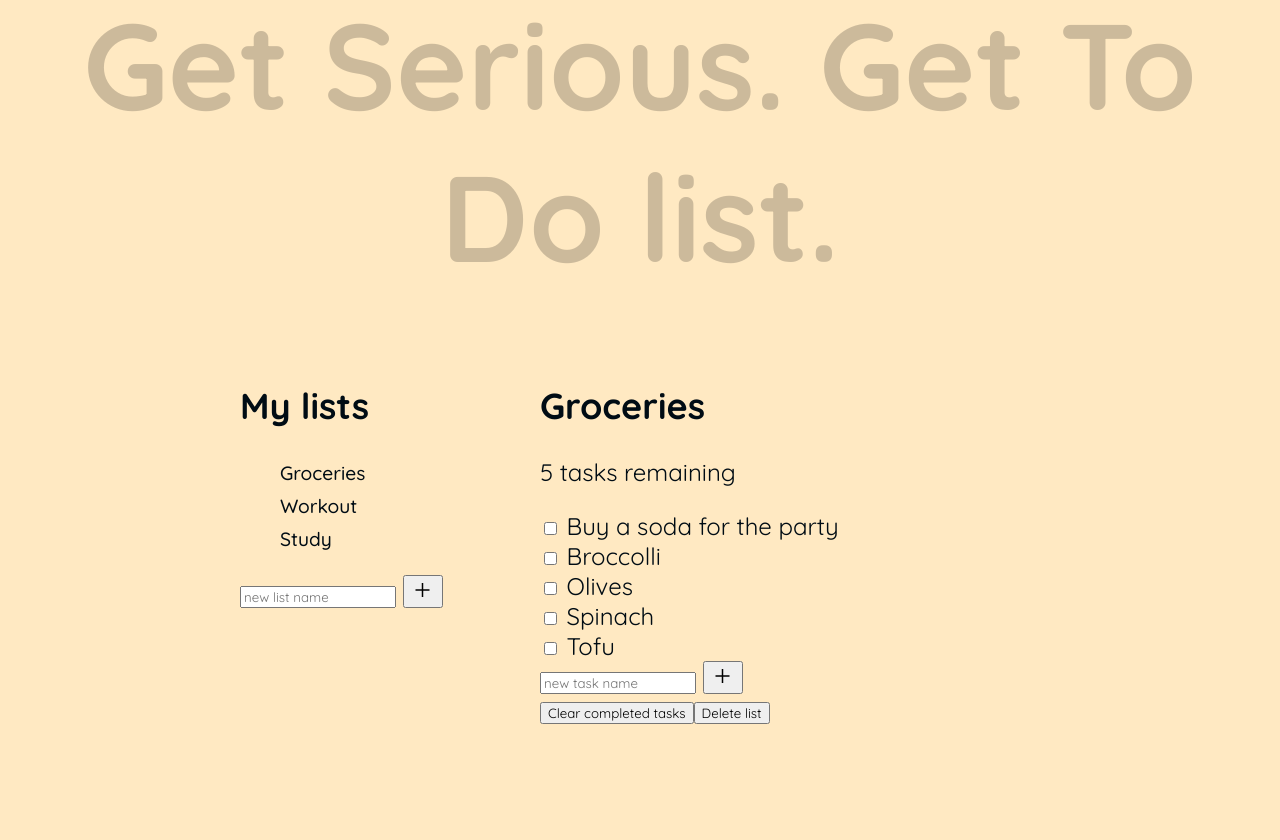
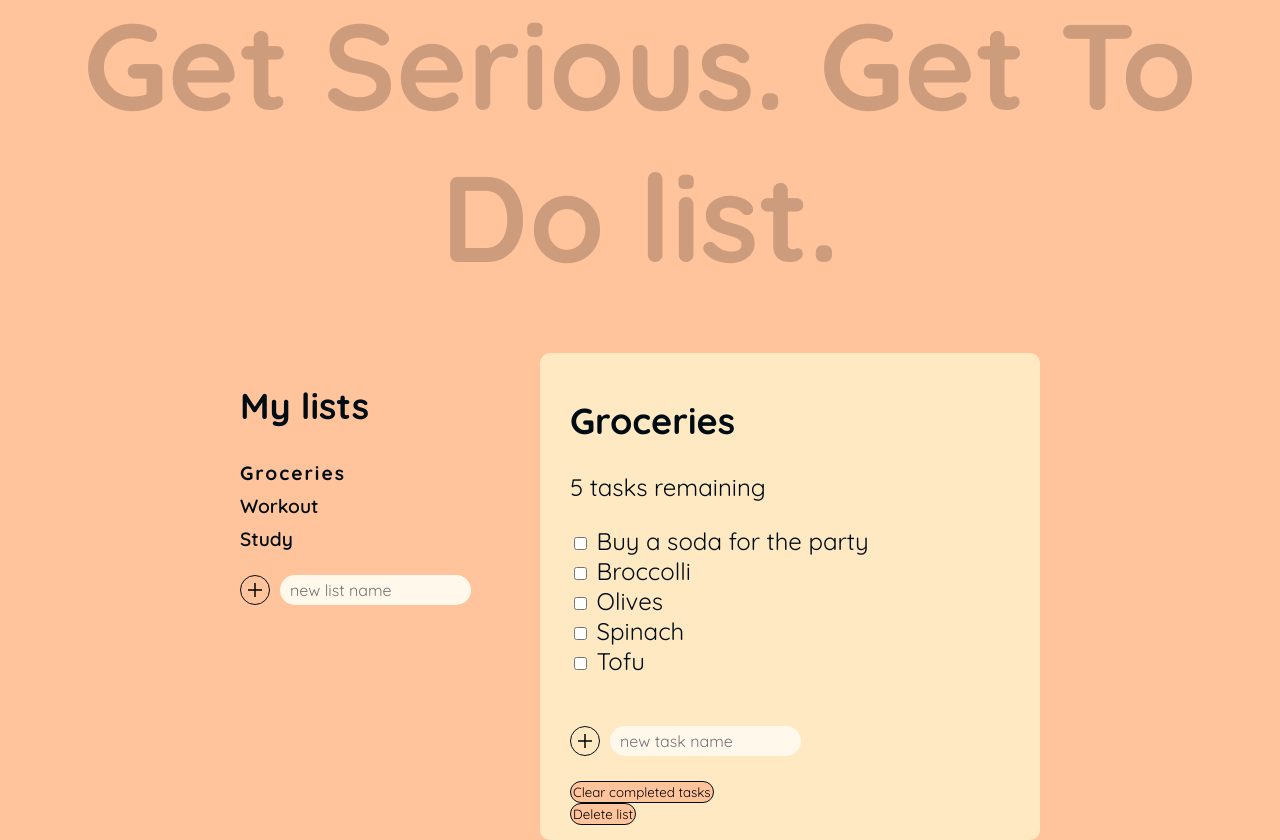
Before and after one commit to WWILLDDI/TO-DO-app, a plain HTML site: page index.html in a window 1280 px wide. Before the commit the page ends 800 px from the top, so only its background shows below. Drawn offline with nearby package versions, Linux system fonts and the light colour scheme.

Commit message:
Fix and change

```diff
--- a/index.html
+++ b/index.html
@@ -21,7 +21,7 @@
     />
     <style>
       .material-symbols-outlined {
-        font-variation-settings: 'FILL' 0, 'wght' 400, 'GRAD' 0, 'opsz' 48;
+        font-variation-settings: "FILL" 0, "wght" 400, "GRAD" 0, "opsz" 48;
       }
     </style>
   </head>
@@ -99,10 +99,10 @@
           <!-- /task-5 -->
         </div>
         <div class="new-task-creator">
-          <form action="">
+          <form action="" class="task-form">
             <input
               type="text"
-              class="new list"
+              class="new task"
               placeholder="new task name"
               aria-label="new task name"
             />
--- a/style.css
+++ b/style.css
@@ -1,10 +1,10 @@
-@import url('https://fonts.googleapis.com/css2?family=Quicksand&display=swap');
+@import url("https://fonts.googleapis.com/css2?family=Quicksand&display=swap");
 
 :root {
-  --color-primary: #ffe9c2;
+  --color-primary: #ffc49b;
+  --color-secondary: #ffe9c2;
+  --color-tertiary: #fff8eb;
   --color-text: #000c14;
-  /* --color-light: #fff8eb; */
-  --color-dark: #ffc49b;
   --color-warn: #cc5500;
   --color-blue: #adb6c4;
 }
@@ -18,16 +18,16 @@
 
 body {
   margin: 0;
-  font-family: 'Quicksand', sans-serif;
+  font-family: "Quicksand", sans-serif;
   font-weight: 400;
   font-size: 1.5rem;
   background-color: var(--color-primary);
-  color: #000c14;
+  color: var(--color-text);
 
   display: grid;
   grid:
-    'header header header header' auto
-    '...... lists active ......' auto /
+    "header header header header" auto
+    "...... lists active ......" auto /
     1fr minmax(100px, 300px) minmax(250px, 500px) 1fr;
 }
 
@@ -46,11 +46,77 @@ body {
 
 .task-list {
   font-size: 1.2rem;
-  font-weight: 500;
+  font-weight: 600;
   line-height: 1.7;
+  padding-left: 0;
   list-style: none;
+}
+
+form {
+  display: flex;
+}
+
+.material-symbols-outlined {
+  height: 24px;
+  width: 24px;
+}
+
+.btn,
+.btn.task {
+  display: flex;
+  cursor: pointer;
+  background-color: var(--color-primary);
+  border-radius: 100px;
+  padding: 2px 2px;
+  margin-right: 10px;
+  border: 1px solid #000c14;
+  justify-content: center;
+
+  transition: all 0.3s;
+}
+
+.btn.task {
+  background-color: var(--color-secondary);
+}
+
+.btn:hover {
+  background-color: var(--color-tertiary);
+}
+
+.new {
+  background: transparent;
+  background-color: var(--color-tertiary);
+  border: none;
+  border-radius: 50px;
+  padding: 5px 10px;
+  /* font-size: 1.2rem; */
+  font-size: 1rem;
+
+  outline: none;
+  order: 2;
+}
+
+.new:focus {
+  background-color: rgba(255, 248, 235, 0.7);
+}
+
+.new:focus::placeholder {
+  opacity: 0.2;
+}
+
+.active-list {
+  font-weight: 700;
+  letter-spacing: 2px;
 }
 
 .todo-list {
   grid-area: active;
+  padding: 15px 30px;
+  background-color: var(--color-secondary);
+  border-radius: 10px;
 }
+
+.task-form {
+  margin-top: 50px;
+  margin-bottom: 25px;
+}
```
